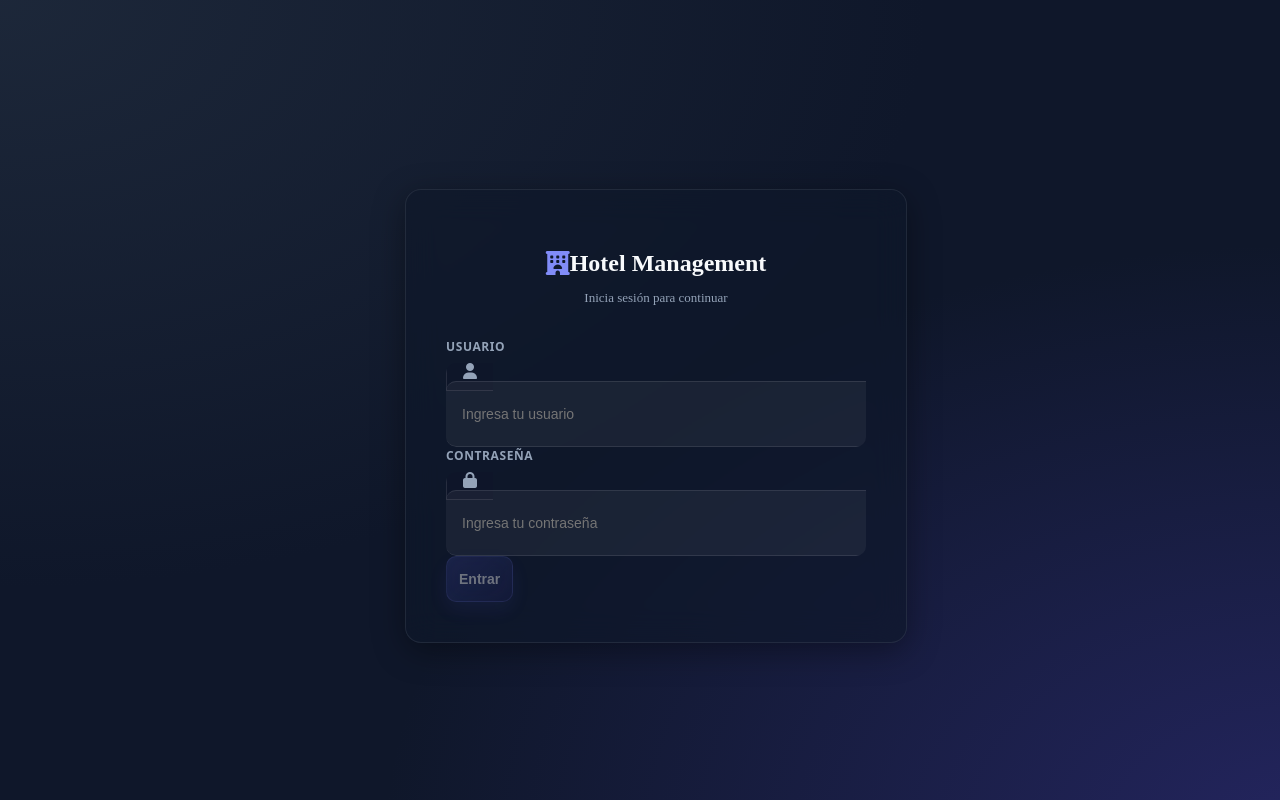
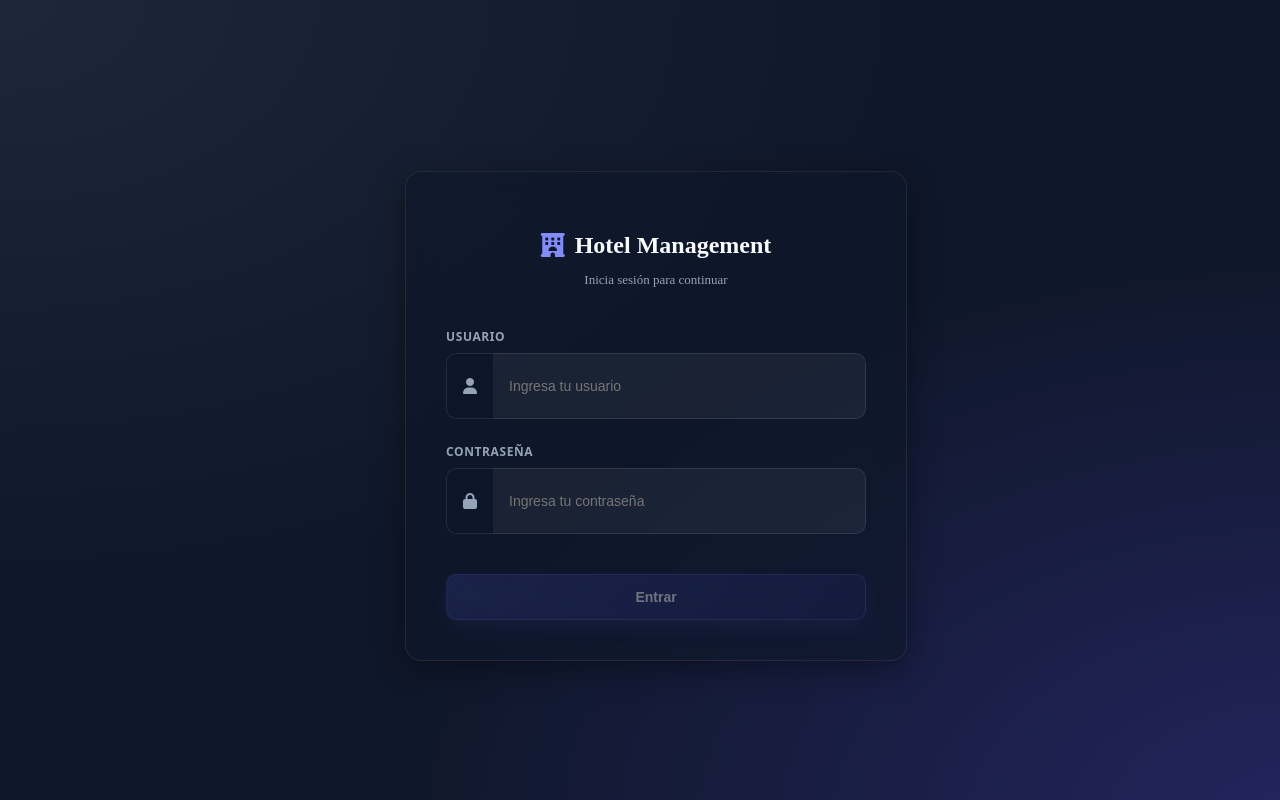
Before and after one commit to Falconleos/autenticacionHotelAPIangular, an Angular app: page /login in a window 1280 px wide. Built offline with nearby package versions, Linux system fonts and the light colour scheme.

Commit message:
ajuste en pantalla login

```diff
--- a/src/app/components/login-component/login-component.css
+++ b/src/app/components/login-component/login-component.css
@@ -36,7 +36,7 @@
 }
 
 .login-card h2 {
-  margin-bottom: 0.25rem;
+  margin-bottom: 0.75rem; /* Separación ampliada del título respecto al subtítulo */
   color: #f8fafc;
   font-size: 24px;
   font-weight: 600;
@@ -44,6 +44,7 @@
   display: flex;
   align-items: center;
   justify-content: center;
+  gap: 10px; /* Separa el icono del texto del título */
 }
 
 .login-card h2 i {
@@ -53,8 +54,18 @@
 .subtitle {
   color: #94a3b8;
   font-size: 13px;
-  margin-bottom: 2rem;
+  margin-bottom: 2.5rem; /* Mayor respiro antes de empezar con los inputs */
   text-align: center;
+}
+
+/* Separación personalizada entre cada campo del formulario */
+.field-spacing {
+  margin-bottom: 1.5rem;
+}
+
+/* Espaciado superior extra para separar el botón de entrar */
+.btn-submit-spacing {
+  margin-top: 1rem;
 }
 
 /* Etiquetas del formulario */
@@ -69,8 +80,10 @@
   display: block;
 }
 
-/* Input Groups e Iconos */
+/* Input Groups e Iconos alineados */
 .input-group {
+  display: flex;
+  align-items: stretch;
   border-radius: 10px;
   overflow: hidden;
 }
@@ -79,12 +92,21 @@
   background: rgba(15, 23, 42, 0.9) !important;
   border: 1px solid rgba(255, 255, 255, 0.1) !important;
   border-right: none !important;
+  border-top-left-radius: 10px !important;
+  border-bottom-left-radius: 10px !important;
   color: #94a3b8 !important;
   padding: 10px 16px;
+  display: flex;
+  align-items: center;
+  justify-content: center;
 }
 
 .input-group .form-control {
   border-left: none !important;
+  border-top-left-radius: 0 !important;
+  border-bottom-left-radius: 0 !important;
+  border-top-right-radius: 10px !important;
+  border-bottom-right-radius: 10px !important;
 }
 
 /* Inputs */
@@ -92,7 +114,6 @@
   background: rgba(255, 255, 255, 0.05);
   border: 1px solid rgba(255, 255, 255, 0.1);
   color: #f8fafc;
-  border-radius: 10px;
   padding: 10px 16px;
   height: 44px;
   font-size: 14px;
@@ -145,6 +166,7 @@
   align-items: center;
   justify-content: center;
   gap: 8px;
+  width: 100%;
 }
 
 .btn-primary:hover:not(:disabled) {
--- a/src/app/components/login-component/login-component.html
+++ b/src/app/components/login-component/login-component.html
@@ -1,12 +1,12 @@
 <div class="login-container">
   <div class="login-card">
-    <h2><i class="fa-solid fa-hotel me-2"></i> Hotel Management</h2>
+    <h2><i class="fa-solid fa-hotel"></i> <span>Hotel Management</span></h2>
     <p class="subtitle">Inicia sesión para continuar</p>
 
     <form [formGroup]="loginForm" (ngSubmit)="onSubmit()">
 
       <!-- Campo Usuario -->
-      <div class="mb-4">
+      <div class="field-spacing">
         <label for="username" class="form-label">Usuario</label>
         <div class="input-group">
           <span class="input-group-text"><i class="fa-solid fa-user"></i></span>
@@ -22,7 +22,7 @@
       </div>
 
       <!-- Campo Contraseña -->
-      <div class="mb-4">
+      <div class="field-spacing">
         <label for="password" class="form-label">Contraseña</label>
         <div class="input-group">
           <span class="input-group-text"><i class="fa-solid fa-lock"></i></span>
@@ -38,12 +38,12 @@
       </div>
 
       <!-- Alerta de Error Glass -->
-      <div *ngIf="errorMessage" class="alert alert-danger mb-4">
+      <div *ngIf="errorMessage" class="alert alert-danger field-spacing">
         <i class="fa-solid fa-triangle-exclamation me-2"></i> {{ errorMessage }}
       </div>
 
-      <!-- Botón de Ingreso -->
-      <button type="submit" [disabled]="loginForm.invalid || loading" class="btn btn-primary w-100">
+      <!-- Botón de Ingreso con separación superior extra -->
+      <button type="submit" [disabled]="loginForm.invalid || loading" class="btn btn-primary w-100 btn-submit-spacing">
         <i class="fa-solid" [ngClass]="loading ? 'fa-spinner fa-spin' : 'fa-right-to-bracket'" *ngIf="loading"></i>
         {{ loading ? 'Ingresando...' : 'Entrar' }}
       </button>
```
